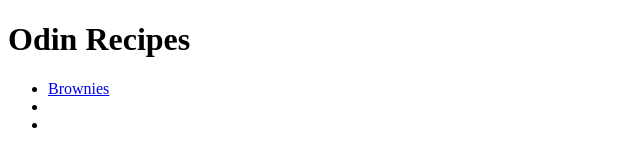
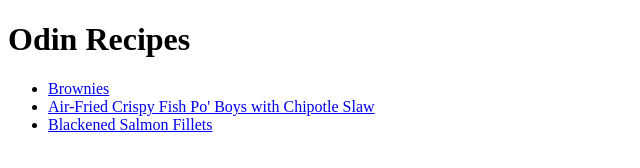
Before and after one commit to waijinchai/odin-recipes, a plain HTML site: page index.html in a window 1280 px wide. Shown: the whole page, without its empty margins (0-640 px from the left). Drawn offline with Linux system fonts and the light colour scheme.

Commit message:
Add names for recipes in index.html

```diff
--- a/index.html
+++ b/index.html
@@ -10,8 +10,8 @@
     <h1>Odin Recipes</h1>
     <ul>
         <li><a href="./recipes/brownies.html">Brownies</a></li>
-        <li><a href="./recipes/fish-sandwich.html"></a></li>
-        <li><a href="./recipes/salmon-fillet.html"></a></li>
+        <li><a href="./recipes/fish-sandwich.html">Air-Fried Crispy Fish Po' Boys with Chipotle Slaw</a></li>
+        <li><a href="./recipes/salmon-fillet.html">Blackened Salmon Fillets</a></li>
     </ul>
 </body>
 </html>
```
